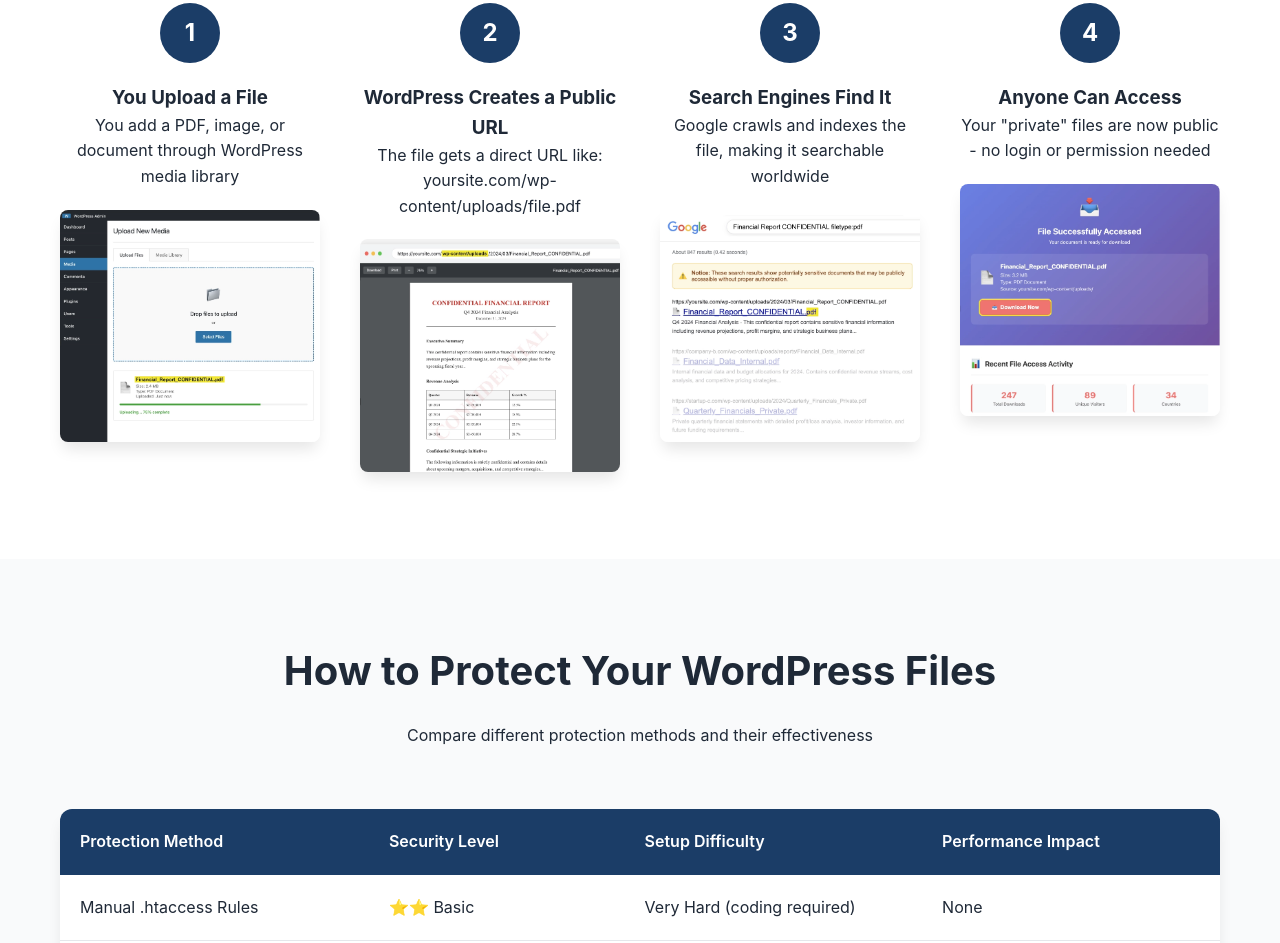
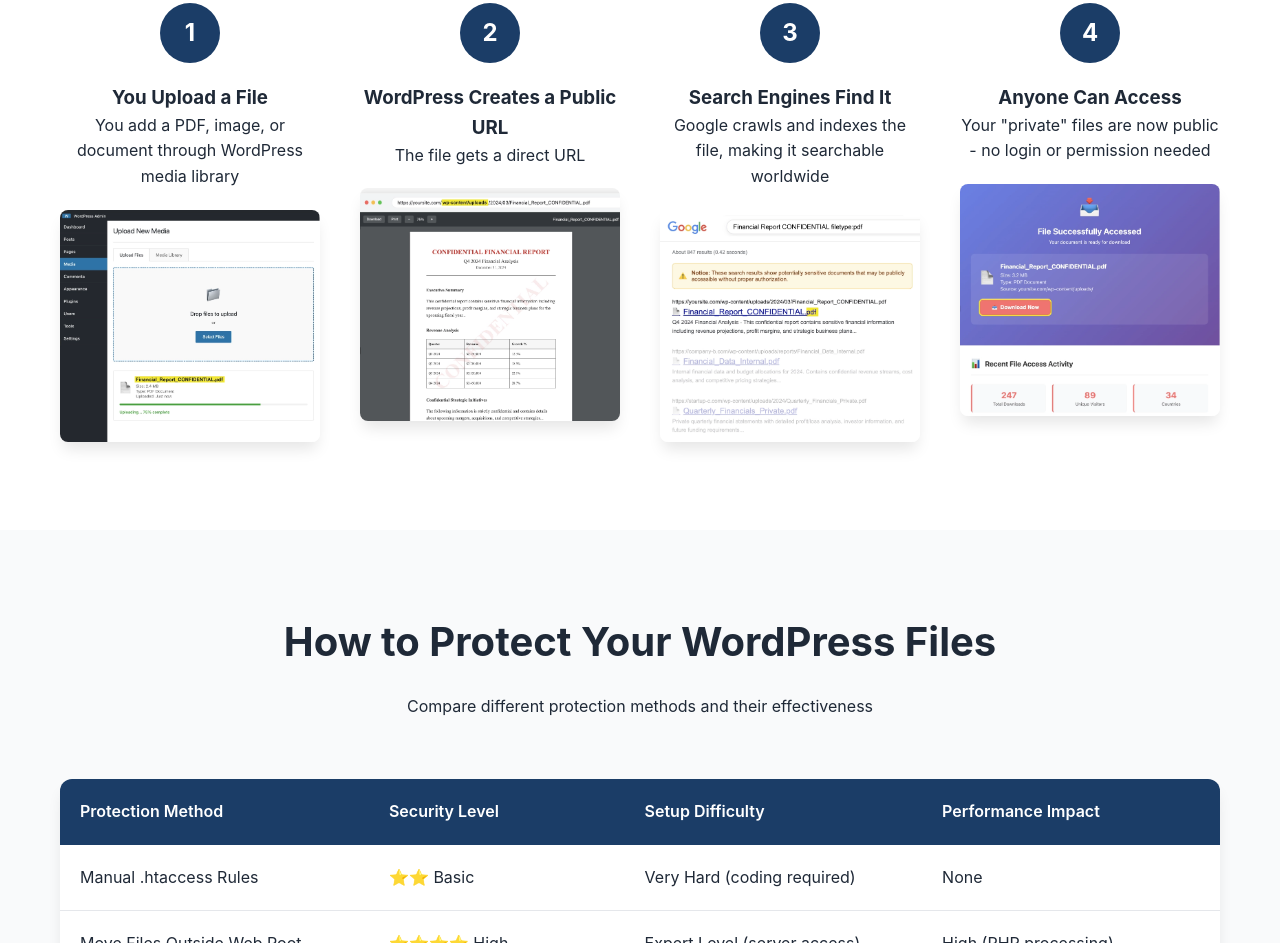
Before and after one commit to wpdefenselab/pda-landing-pages, a plain HTML site: page campaigns/problem-discovery/index.html in a window 1280 px wide. Shown: the part 2655-3598 px from the top of the page. Drawn offline with Linux system fonts and the light colour scheme.

Commit message:
Update index.html

```diff
--- a/campaigns/problem-discovery/index.html
+++ b/campaigns/problem-discovery/index.html
@@ -125,7 +125,7 @@
                 <div class="how-card">
                     <div class="how-number">2</div>
                     <h3>WordPress Creates a Public URL</h3>
-                    <p>The file gets a direct URL like: yoursite.com/wp-content/uploads/file.pdf</p>
+                    <p>The file gets a direct URL</p>
                     <img src="images/direct-file-url.webp" alt="Browser showing direct file URL" style="width:100%; height:auto; border-radius: 8px; box-shadow: var(--shadow); margin-top: 20px;">
                 </div>
 
```
